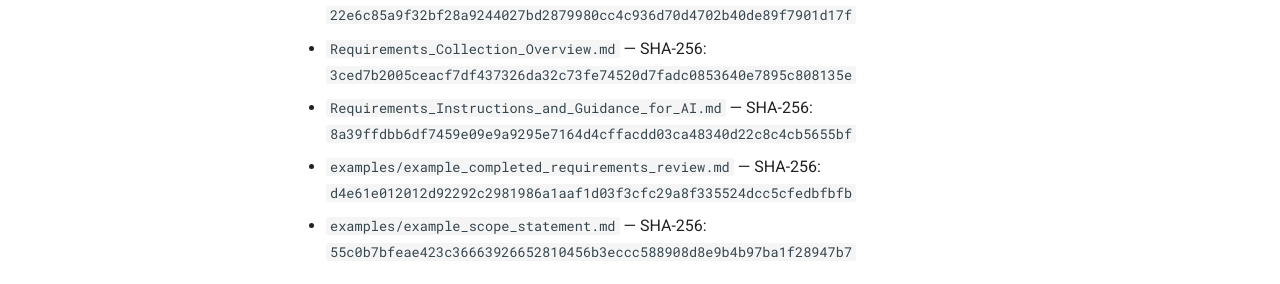
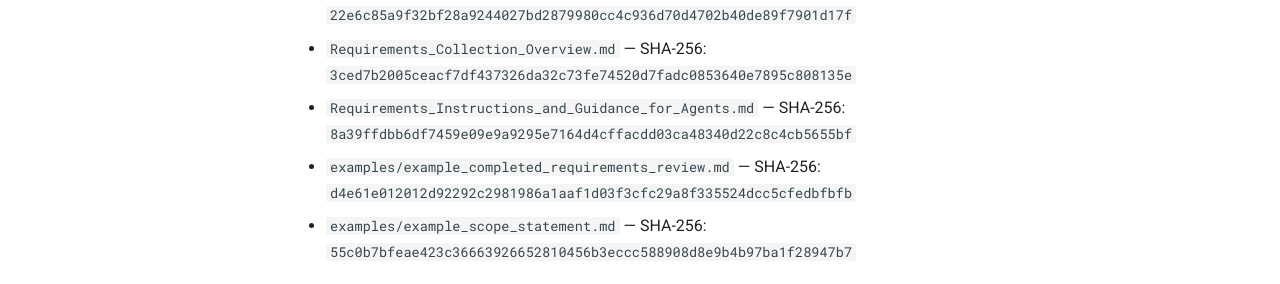
Before and after one commit to sepio-framework/sepio-linkml, an MkDocs documentation site: the page built from docs/requirements-collection/CONTENTS.md, in a window 1280 px wide and 1008 px high. Shown: the part 582-866 px from the top of the window. Built offline with MkDocs 1.6.1 and Material for MkDocs 9.7.7, drawn with Linux system fonts in a browser that asks for light colours; comment, search, counter and statistics services are not loaded.

Commit message:
Rename requirements guidance document for clarity

```diff
--- a/docs/requirements-collection/CONTENTS.md
+++ b/docs/requirements-collection/CONTENTS.md
@@ -9,7 +9,7 @@ Files in this distribution (SHA-256 hashes are for this updated package):
 - `RESOURCE_INVENTORY_PROMPT.md` — SHA-256: `10f60369d0b09183dcdbf59a8ff074eba71dc6667ec58f5d7bb5f87f09836e27`
 - `Requirements_Collection_Forms.xlsx` — SHA-256: `22e6c85a9f32bf28a9244027bd2879980cc4c936d70d4702b40de89f7901d17f`
 - `Requirements_Collection_Overview.md` — SHA-256: `3ced7b2005ceacf7df437326da32c73fe74520d7fadc0853640e7895c808135e`
-- `Requirements_Instructions_and_Guidance_for_AI.md` — SHA-256: `8a39ffdbb6df7459e09e9a9295e7164d4cffacdd03ca48340d22c8c4cb5655bf`
+- `Requirements_Instructions_and_Guidance_for_Agents.md` — SHA-256: `8a39ffdbb6df7459e09e9a9295e7164d4cffacdd03ca48340d22c8c4cb5655bf`
 - `examples/example_completed_requirements_review.md` — SHA-256: `d4e61e012012d92292c2981986a1aaf1d03f3cfc29a8f335524dcc5cfedbfbfb`
 - `examples/example_scope_statement.md` — SHA-256: `55c0b7bfeae423c36663926652810456b3eccc588908d8e9b4b97ba1f28947b7`
 
```
